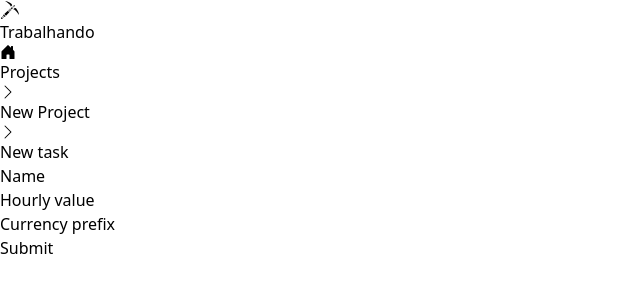
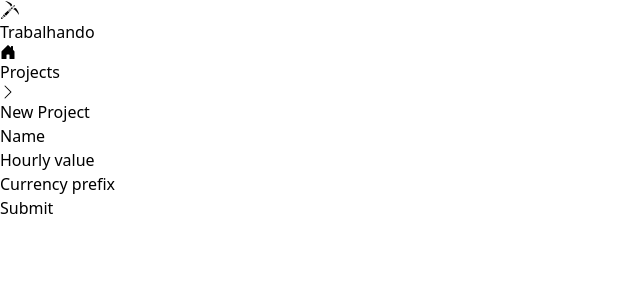
Before and after one commit to viniciusmuller/assistindo, a React (Vite) app in the folder frontend/: page /projects/new in a window 1280 px wide. Shown: the top 300 px of the page, without its empty margins (0-640 px from the left). Built offline with nearby package versions, Linux system fonts and the light colour scheme.

Commit message:
fix(frontend): wrong "new task" breadcrumb

```diff
--- a/frontend/src/CreateProjectPage.tsx
+++ b/frontend/src/CreateProjectPage.tsx
@@ -33,10 +33,6 @@ function CreateTaskPage() {
         <BreadcrumbItem>
           <span>New Project</span>
         </BreadcrumbItem>
-        <BsChevronRight />
-        <BreadcrumbItem>
-          <span>New task</span>
-        </BreadcrumbItem>
       </Breadcrumb>
       <ProjectForm handleSubmit={createProject} />
     </div >
```
